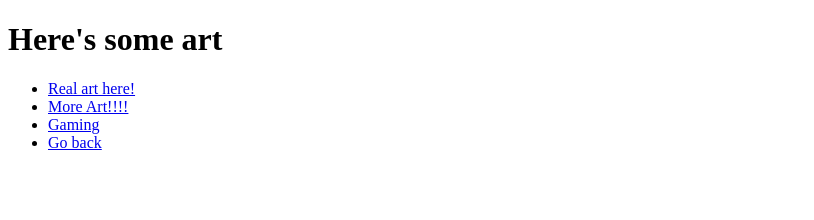
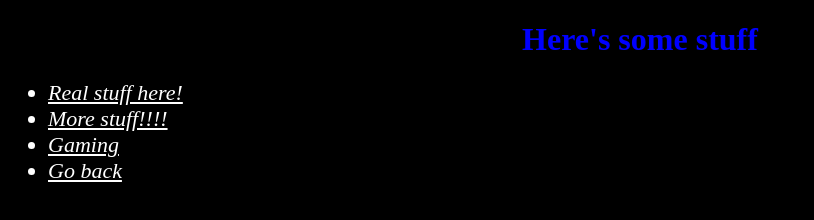
Before and after one commit to Gamer-Gaming-Gamer/Portfolio, a plain HTML site: page art.html in a window 1280 px wide. Shown: the whole page, without its empty margins (0-814 px from the left). Drawn offline with Linux system fonts and the light colour scheme.

Commit message:
added css to polish things a bit

```diff
--- a/art.html
+++ b/art.html
@@ -1,12 +1,16 @@
 <!DOCTYPE html>
 <html>
-    <head><title>Art</title></head>
+    <head><title>Gamer Zone</title>
+        <link href="style1.css" type="text/css" rel="stylesheet">
+    </head>
     <body>
-        <h1>Here's some art</h1>
+        <h1>Here's some stuff</h1>
+        <div>
         <ul>
-       <li> <a href="https://www.youtube.com/watch?v=dQw4w9WgXcQ">Real art here!</a> </li>
-       <li><a href="https://news.artnet.com/art-world/maurizio-cattelan-banana-collector-1728009">More Art!!!!</a></li>
-       <li><a href="https://d1902livswy8rb.cloudfront.net/dimg/670x670/dimg/dreamstime_xxl_103956459_gaming-resized.jpg">Gaming</a></li>
+       <li> <a href="https://www.youtube.com/watch?v=dQw4w9WgXcQ" target="_blank">Real stuff here!</a> </li>
+       <li><a href="https://news.artnet.com/art-world/maurizio-cattelan-banana-collector-1728009" target="_blank">More stuff!!!!</a></li>
+       <li><a href="https://d1902livswy8rb.cloudfront.net/dimg/670x670/dimg/dreamstime_xxl_103956459_gaming-resized.jpg" target="_blank">Gaming</a></li>
         <li><a href="index.html">Go back</a></li>
         </ul>
+        </div>
     </body>
--- /dev/null
+++ b/style.css
@@ -0,0 +1,13 @@
+body {background-color: black;}
+h1 {text-align: center;
+color:crimson;
+}
+div {font-size:22px;
+color:white;
+}
+a:visited {color:white;
+    font-style: italic
+}
+a:link {color:white;
+font-style:italic
+}
--- /dev/null
+++ b/style1.css
@@ -0,0 +1,14 @@
+body {background-color: black;}
+div {
+    color: white;
+    font-style: italic;
+    font-size: 22px;
+}
+h1 {
+    color:blue;
+    text-align: center;
+}
+a:visited {color:white;
+font-style: italic;
+}
+a:link {color:white}
```
Also changed, not shown: index.html (+6 -2 lines).
